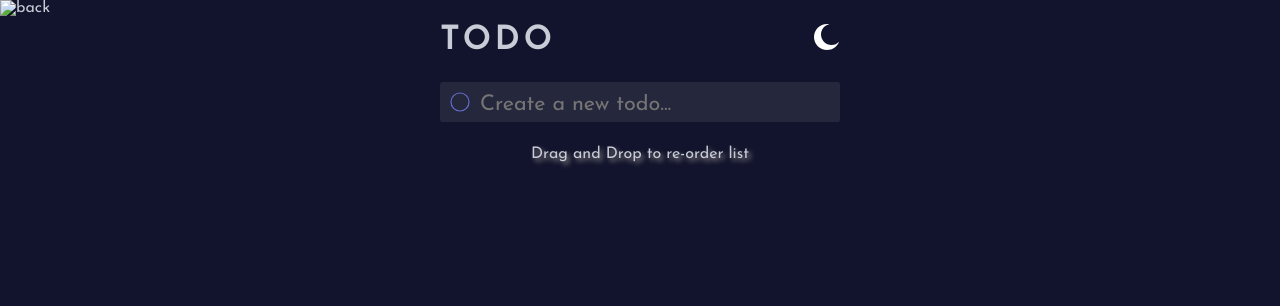
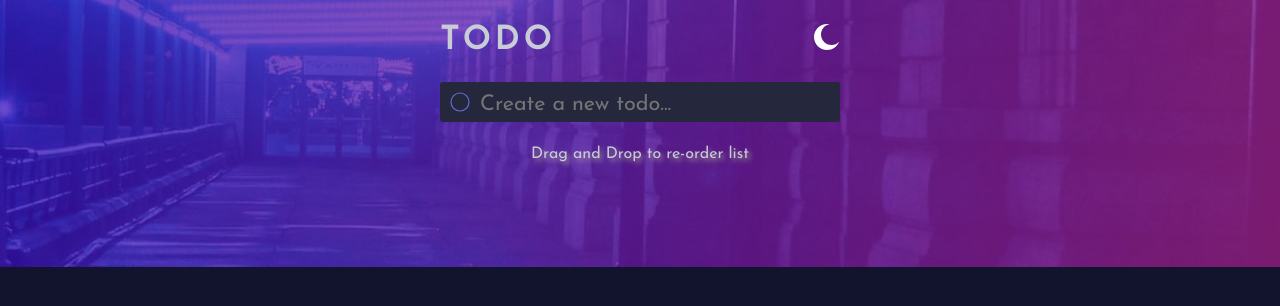
Before and after one commit to saadamir3180/Todo-list, a plain HTML site: page todo.html in a window 1280 px wide. Drawn offline with nearby package versions, Linux system fonts and the light colour scheme.

Commit message:
Update todo.html

```diff
--- a/todo.html
+++ b/todo.html
@@ -30,7 +30,7 @@
       <div class="msg"></div>
 
       <div class="bg">
-        <img class="bg-i" src=".images/bg-desktop-dark.jpg" alt="back">
+        <img class="bg-i" src="./images/bg-desktop-dark.jpg" alt="back">
       </div>
 
       <div class="wrapper">
```
